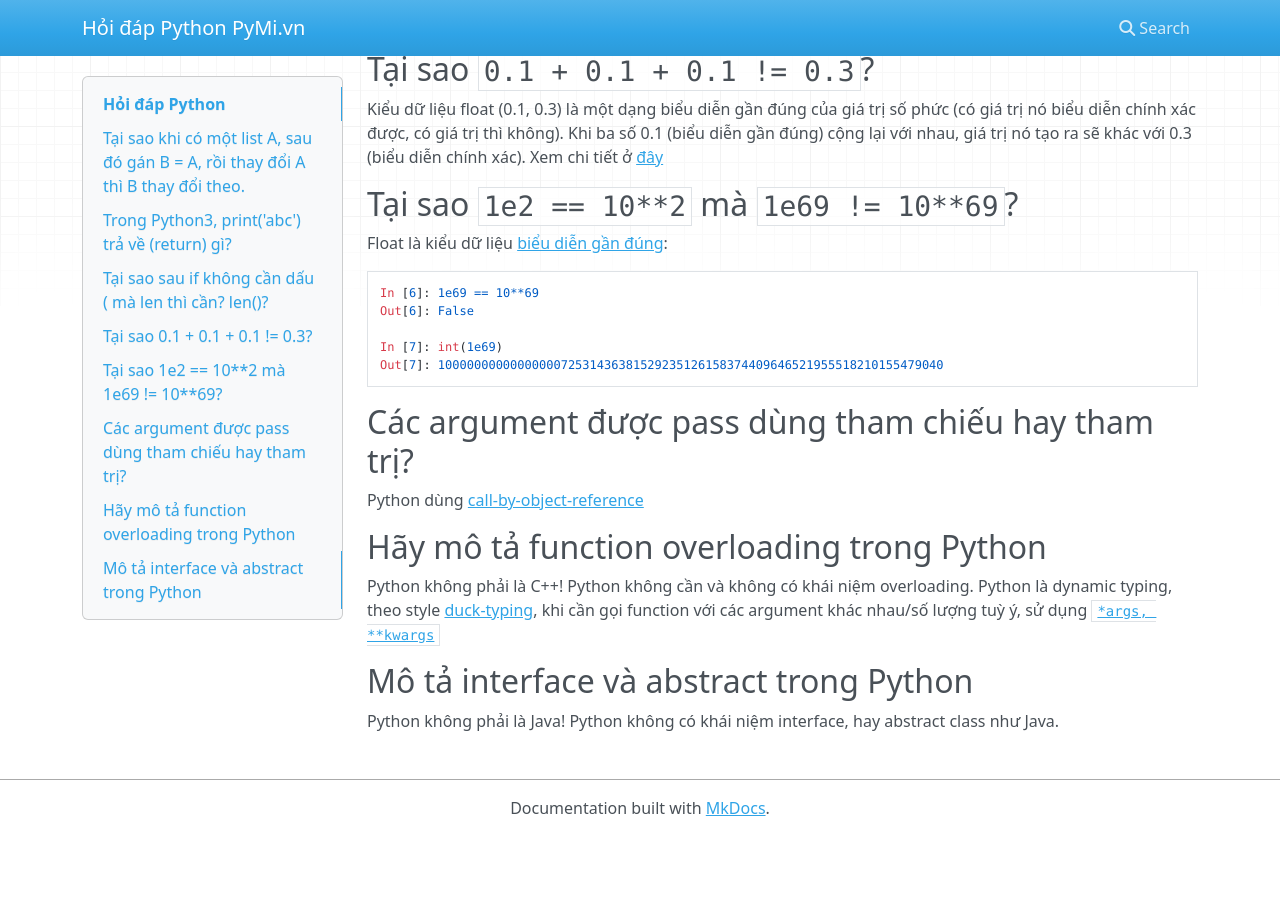
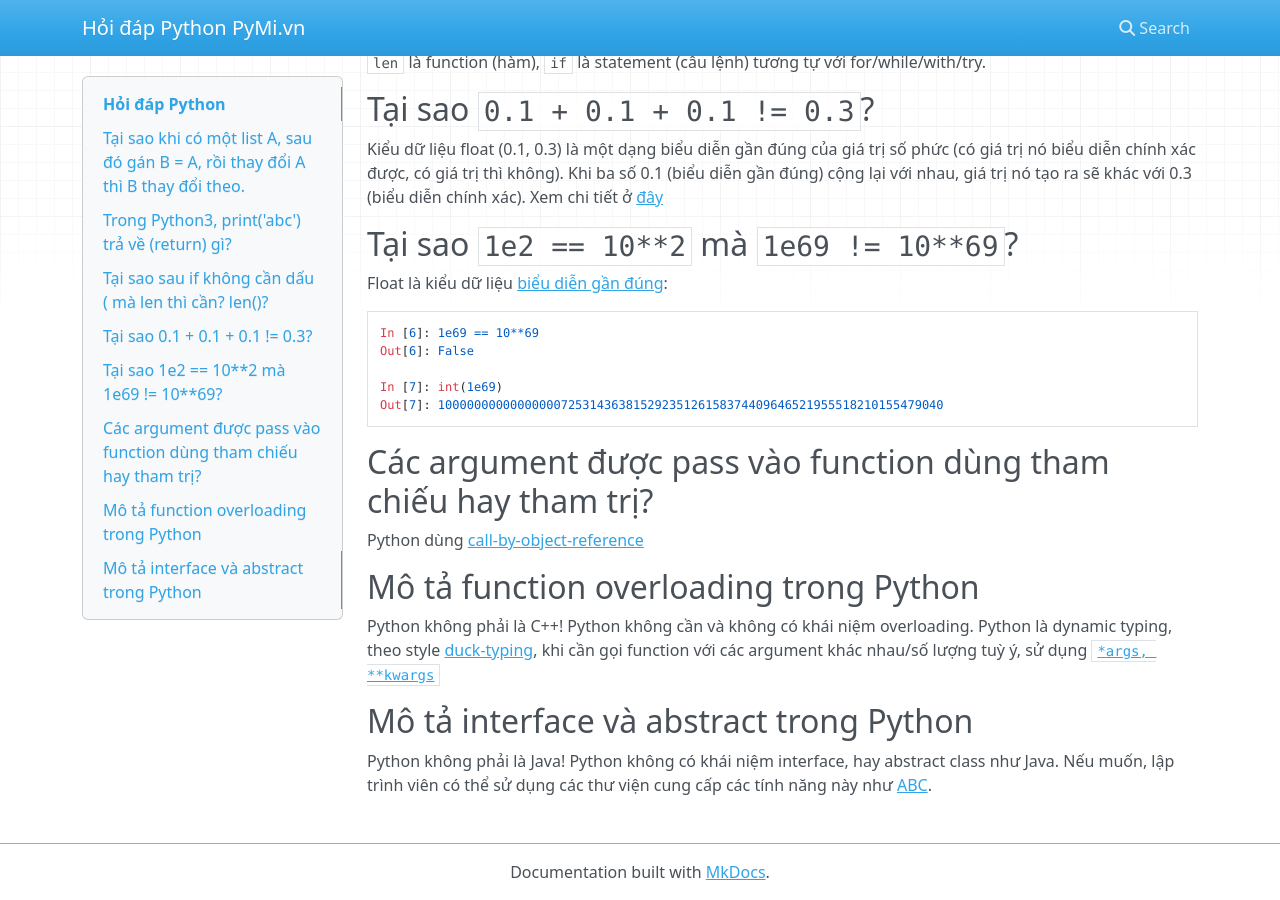
Before and after one commit to pymivn/hoidap-python, an MkDocs documentation site: the page built from docs/index.md, in a window 1280 px wide and 900 px high, scrolled down 911 px. Built offline with MkDocs 1.6.1, drawn with Linux system fonts in a browser that asks for light colours; nearby versions of some CDN libraries; before the commit the page ends 1747 px from its top, so only the background shows below that; some of the changed text lies outside the part shown.

````diff
--- a/docs/index.md
+++ b/docs/index.md
@@ -60,11 +62,11 @@ In [7]: int(1e69)
 Out[7]: 1000000000000000072531436381529235126158374409646521955518210155479040
 ```
 
-## Các argument được pass dùng tham chiếu hay tham trị?
+## Các argument được pass vào function dùng tham chiếu hay tham trị?
 
 Python dùng [call-by-object-reference](http://pymi.vn/blog/call-by/)
 
-## Hãy mô tả function overloading trong Python
+## Mô tả function overloading trong Python
 Python không phải là C++! Python không cần và không có khái niệm
 overloading.
 Python là dynamic typing, theo style
@@ -74,4 +76,5 @@ khi cần gọi function với các argument khác nhau/số lượng tuỳ ý,
 
 ## Mô tả interface và abstract trong Python
 Python không phải là Java! Python không có khái niệm interface, hay abstract
-class như Java.
+class như Java. Nếu muốn, lập trình viên có thể sử dụng các thư viện cung cấp
+các tính năng này như [ABC](https://www.python.org/dev/peps/pep-3119/).
````
Also changed, not shown: other parts of docs/index.md (+2 -0 lines).
